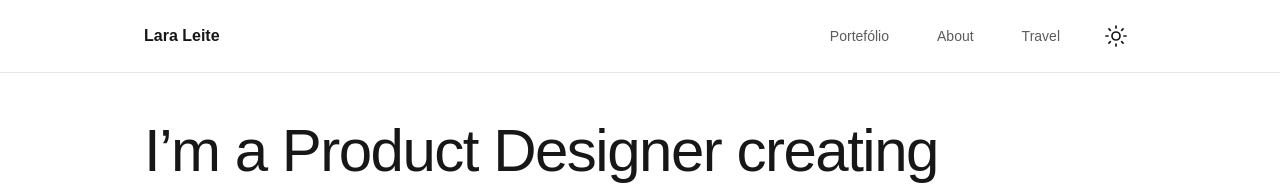
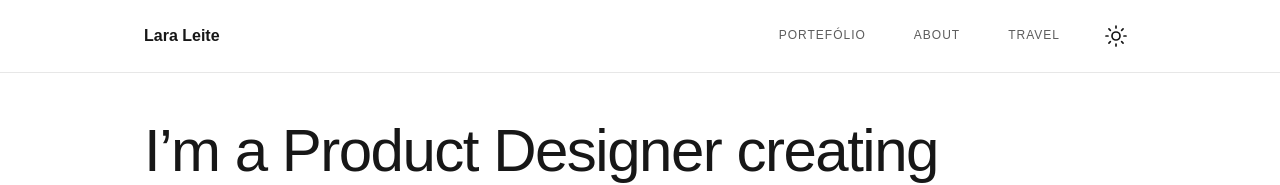
Before and after one commit to LaraLeite/portfolio, a Next.js app: page / in a window 1280 px wide. Shown: the top 185 px of the page. Built offline with nearby package versions, Linux system fonts and the light colour scheme; a web font is replaced by a local one.

Commit message:
Update  nav-itemglobals.css

```diff
--- a/app/globals.css
+++ b/app/globals.css
@@ -76,8 +76,12 @@ nav:has(.nav-item:hover) .nav-item:not(:hover) {
 
 .nav-item {
   opacity: 1;
+  font-size: 12px;
+  letter-spacing: 1px;
+  text-transform: uppercase;
   transition: opacity 200ms ease;
 }
+
 
 /* Remove animated borders from navigation */
 
```
